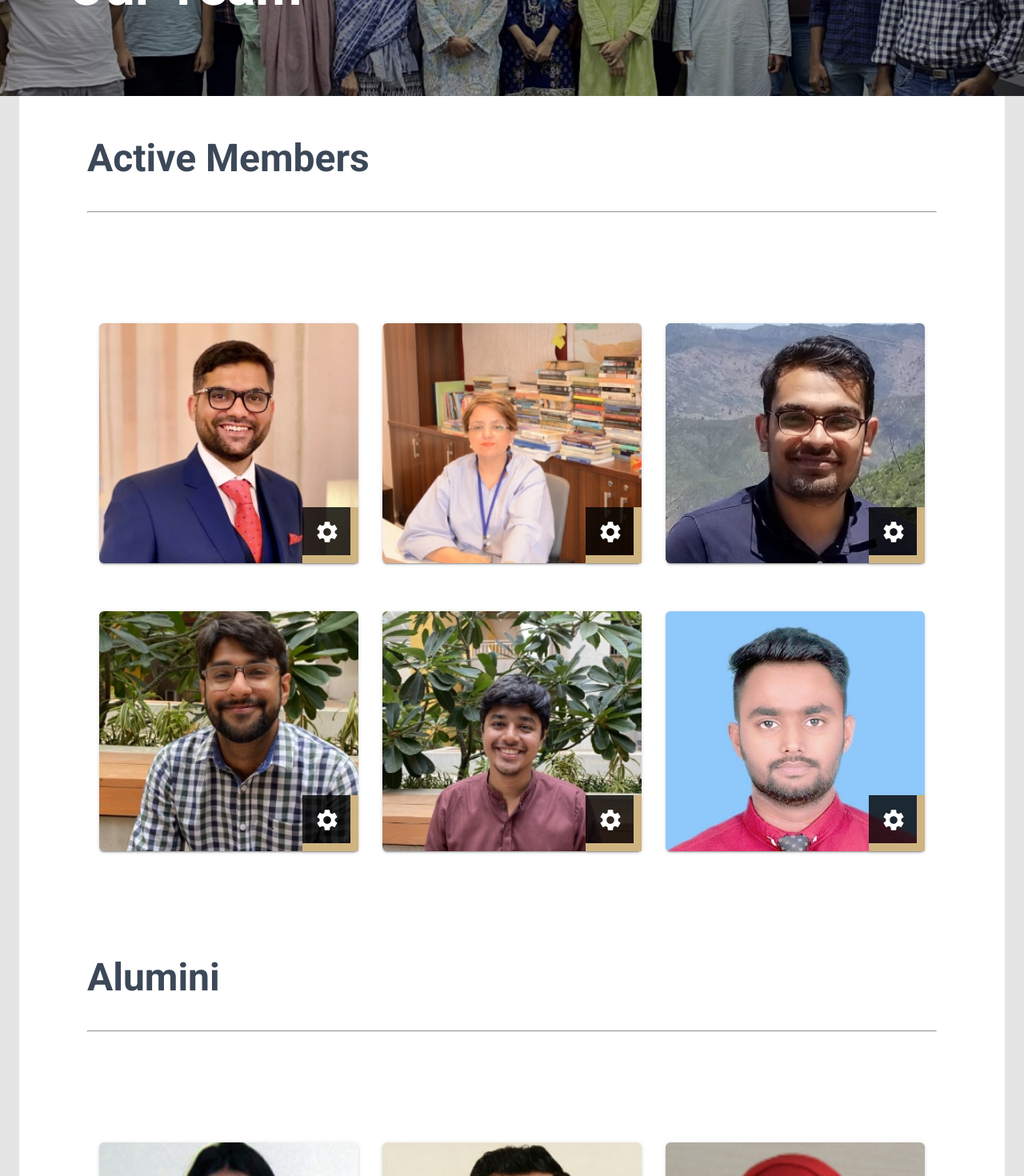
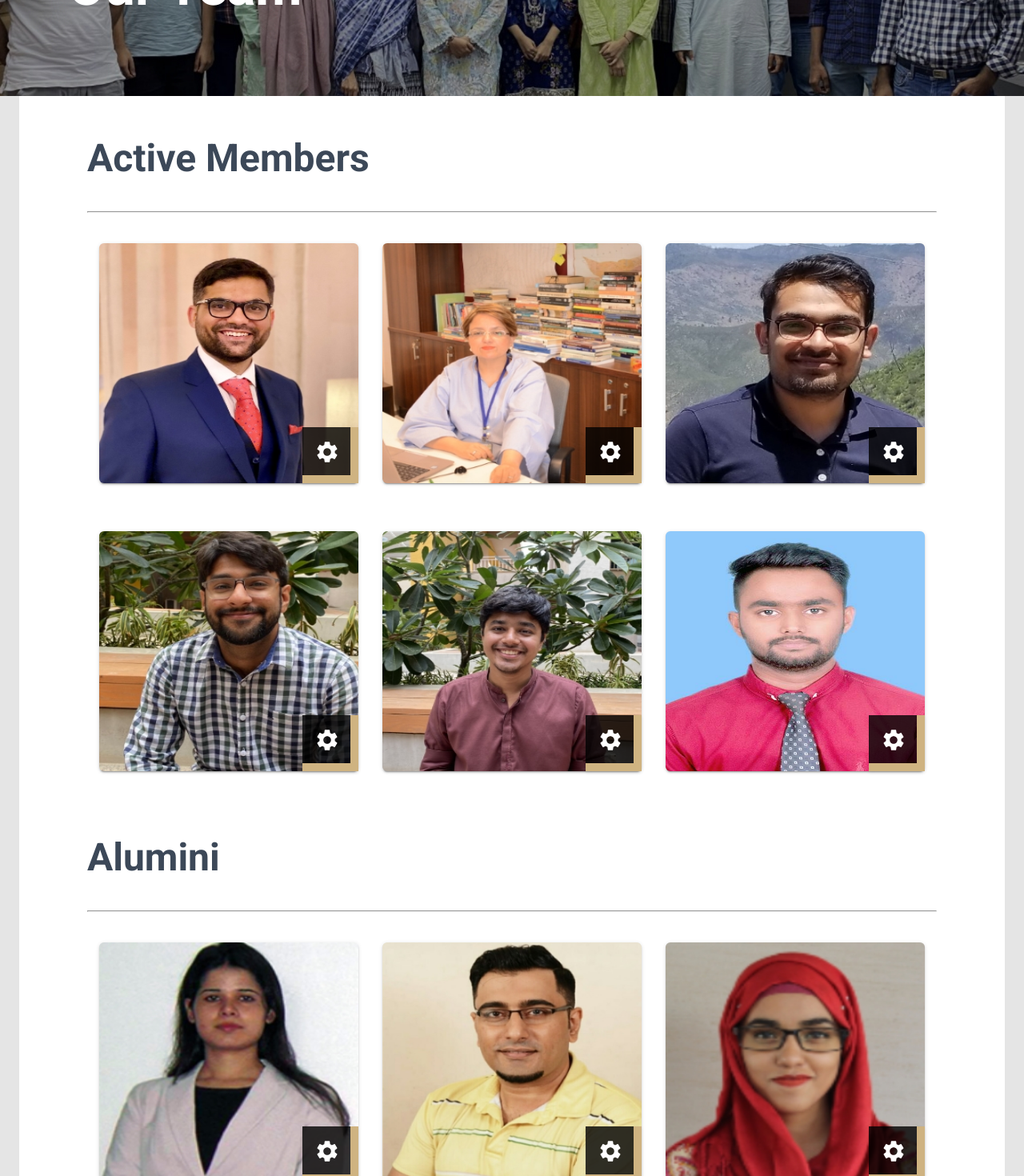
Before and after one commit to karachiwaterproject/kwp-frontend, a React (Create React App) app: page /team in a window 1280 px wide. Shown: the part 200-1670 px from the top of the page at 80% size. Built offline with nearby package versions, Linux system fonts and the light colour scheme; what google-maps-react would draw is missing.

Commit message:
Working on data visualizing page

```diff
--- a/src/views/DataPortal/Dataportal.js
+++ b/src/views/DataPortal/Dataportal.js
@@ -76,9 +76,9 @@ const Dataportal = ({ login, isAuthenticated }) => {
       </Parallax>
       <Container>
         <div className={classNames(classes.main)}>
-          <br/>
-          <br/>
-          <Container >
+          <br />
+          <br />
+          <Container>
             <Typography
               variant="h3"
               style={{ fontWeight: "bold" }}
@@ -90,7 +90,8 @@ const Dataportal = ({ login, isAuthenticated }) => {
           </Container>
           <GridContainer
             className={"main-container"}
-            style={{ padding: "0 30px 0" }}xs
+            style={{ padding: "0 30px 0" }}
+            xs
             direction="row"
           >
             <GridItem xs={12} sm={6}>
@@ -165,7 +166,7 @@ const Dataportal = ({ login, isAuthenticated }) => {
                   width: "100%",
                   background: `url(${require("assets/img/graph.jpg").default})`,
                   backgroundSize: "contain",
-                  backgroundRepeat: "no-repeat"
+                  backgroundRepeat: "no-repeat",
                 }}
               />
             </GridItem>
@@ -185,7 +186,7 @@ const Dataportal = ({ login, isAuthenticated }) => {
                 <GridContainer
                   className={classes.formContainer}
                   direction="column"
-                  style={{ width: "90%", margin: "auto" }}
+                  style={{ width: "70%", margin: "auto" }}
                 >
                   <br />
 
--- a/src/views/Node/Charts/BarChart.js
+++ b/src/views/Node/Charts/BarChart.js
@@ -45,5 +45,14 @@ export const BarChart = ({ labels, count }) => {
     ],
   };
 
-  return <Bar options={options} data={data} labels={labels} />;
+  return (
+    <div className="bar-graph" style={{ width: "430px" }}>
+      <Bar
+        style={{ height: "400px" }}
+        options={options}
+        data={data}
+        labels={labels}
+      />
+    </div>
+  );
 };
--- a/src/views/Node/Node.js
+++ b/src/views/Node/Node.js
@@ -215,20 +215,6 @@ const Node = ({ getReadings, match, reading: { readings, loading } }) => {
                   <>
                     <LineChart
                       labels={readingsData.time_sampled}
-                      data={readingsData.battery_level}
-                      ymin={0}
-                      ymax={5}
-                      heading={`Battery Level (Volts)`}
-                      min={3.3}
-                      max={4.5}
-                    />
-                    <LineChart
-                      labels={readingsData.time_sampled}
-                      data={getTimeDifference(readingsData.time_sampled)}
-                      heading={`T2 - T1`}
-                    />
-                    <LineChart
-                      labels={readingsData.time_sampled}
                       data={readingsData.flow_count}
                       heading={`Flow Count`}
                     />
@@ -252,11 +238,26 @@ const Node = ({ getReadings, match, reading: { readings, loading } }) => {
                       heading={`Temperature (C°)`}
                     />
                     <LineChart
+                      labels={readingsData.time_sampled}
+                      data={readingsData.battery_level}
+                      ymin={0}
+                      ymax={5}
+                      heading={`Battery Level (Volts)`}
+                      min={3.3}
+                      max={4.5}
+                    />
+                    <LineChart
+                      labels={readingsData.time_sampled}
+                      data={getTimeDifference(readingsData.time_sampled)}
+                      heading={`T2 - T1`}
+                    />
+                    <LineChart
                       labels={occurrences.time}
                       data={occurrences.count}
                       heading={`Data Readings Obtained`}
                     />
                     <BarChart
+                      style={{ height: "390px", width: "100%" }}
                       labels={occurrences.time}
                       count={occurrences.count}
                     />
--- a/src/views/Teams/TeamCard/TeamCard.js
+++ b/src/views/Teams/TeamCard/TeamCard.js
@@ -19,7 +19,10 @@ const TeamCard = ({ name, avatar, role, contact, details }) => {
     <Card
       variant="outlined"
       className={classes.card}
-      style={{ backgroundImage: `url(${avatar})`, backgroundSize: "cover" }}
+      style={{
+        backgroundImage: `url(${avatar})`,
+        backgroundSize: "100% 100%",
+      }}
     >
       <CardContent className={classes.cardContent + " trigger-details"}>
         <div className={classes.cardMain + " card-main"} />
--- a/src/views/Teams/Teams.js
+++ b/src/views/Teams/Teams.js
@@ -37,7 +37,7 @@ const members = [
     details:
       "project leader | research interests: water systems analysis, water pricing",
     contact: "hassaan.khan@sse.habib.edu.pk",
-    status: true
+    status: true,
   },
   {
     name: "Dr. Nausheen H. Anwar",
@@ -46,7 +46,7 @@ const members = [
     details:
       "advisor, socioeconomic studies | research interests: city and regional planning, climate change, infrastructures, inequality",
     contact: "nhanwar@iba.edu.pk",
-    status: true
+    status: true,
   },
   {
     name: "Junaid Ahmed Memon",
@@ -55,7 +55,7 @@ const members = [
     details:
       "technical lead (smart flowmeter development) | research interests: systems design, fluid flow measurement, wireless sensor networks and internet of things",
     contact: "junaid.memon@sse.habib.edu.pk",
-    status: true
+    status: true,
   },
   {
     name: "Sana Khalil",
@@ -64,7 +64,7 @@ const members = [
     details:
       "lead, water pricing | research interests: labor economics, applied econometrics, development economics",
     contact: "sana.khalil@ahss.habib.edu.pk",
-    status:false
+    status: false,
   },
   {
     name: "Dr. Moiz Anis",
@@ -73,7 +73,7 @@ const members = [
     details:
       "advisor, iot | research interests: cellular networks, internet of things, computer networking, and wireless communications.",
     contact: "moiz.anis@sse.habib.edu.pk",
-    status: false
+    status: false,
   },
   {
     name: "Abdul Rehman Soomro",
@@ -81,7 +81,7 @@ const members = [
     avatar: require("./../../assets/img/team/6.jpg").default,
     role: "flowmeter hardware development | research interests: hydroinformatics, embedded systems, water metering",
     contact: "abdul.soomro@sse.habib.edu.pk",
-    status: true
+    status: true,
   },
   {
     name: "Syed Ali Arshad",
@@ -90,7 +90,7 @@ const members = [
     details:
       "lyari study | research interests: urban planning, climate change mitigation, ecological justice",
     contact: "ali.arshad@sse.habib.edu.pk",
-    status: true
+    status: true,
   },
   {
     name: "Hiba Jamal",
@@ -99,7 +99,7 @@ const members = [
     details:
       "full stack developer | research interests: computer vision, machine learning modelling",
     contact: "hiba.jamal@habib.edu.pk",
-    status: false
+    status: false,
   },
   {
     name: "Abdul Samad",
@@ -108,7 +108,7 @@ const members = [
     details:
       "inventory control | research interests: water metering, surveys, electronic designing.",
     contact: "samad.shakir@sse.habib.edu.pk",
-    status: true
+    status: true,
   },
 ];
 
@@ -200,9 +200,9 @@ const undergraduates = [
   },
 ];
 const activeMembers = members.filter((member) => member.status);
-console.log(activeMembers)
+console.log(activeMembers);
 const aluminiMembers = members.filter((member) => member.status === false);
-console.log(aluminiMembers)
+console.log(aluminiMembers);
 
 const Teams = (props) => {
   const classes = useStyles();
@@ -225,8 +225,8 @@ const Teams = (props) => {
           <GridContainer>
             <GridItem>
               <div className={classes.brand + " brand"}>
-                <br/>
-                <br/>
+                <br />
+                <br />
                 <h1 className={classes.title}>Our Team</h1>
                 <h3 className={classes.subtitle}></h3>
               </div>
@@ -236,7 +236,10 @@ const Teams = (props) => {
       </Parallax>
       <Container>
         <div className={classNames(classes.main)}>
-        <GridContainer className={classes.mainContainer + " main-container"}>
+          <GridContainer
+            className={classes.mainContainer + " main-container"}
+            style={{ padding: "50px 100px 0" }}
+          >
             <Typography
               variant="h3"
               style={{ fontWeight: "bold", marginBottom: "30px" }}
@@ -245,9 +248,9 @@ const Teams = (props) => {
             </Typography>
             <hr style={{ width: "100%" }} />
           </GridContainer>
-          <GridContainer className={classes.mainContainer + " main-container"}>
+          <GridContainer style={{ padding: "0 100px" }}>
             {activeMembers.map(({ name, avatar, role, contact, details }) => (
-              <GridItem xs={12} sm={6} md={6} lg={4}  key={name}>
+              <GridItem xs={12} sm={6} md={6} lg={4} key={name}>
                 <TeamCard
                   name={name}
                   avatar={avatar}
@@ -258,7 +261,10 @@ const Teams = (props) => {
               </GridItem>
             ))}
           </GridContainer>
-          <GridContainer className={classes.mainContainer + " main-container"}>
+          <GridContainer
+            className={classes.mainContainer + " main-container"}
+            style={{ padding: "50px 100px 0" }}
+          >
             <Typography
               variant="h3"
               style={{ fontWeight: "bold", marginBottom: "30px" }}
@@ -267,7 +273,8 @@ const Teams = (props) => {
             </Typography>
             <hr style={{ width: "100%" }} />
           </GridContainer>
-          <GridContainer className={classes.mainContainer + " main-container"}>
+          <GridContainer style={{ padding: "0 100px" }}>
+            {" "}
             {aluminiMembers.map(({ name, avatar, role, contact, details }) => (
               <GridItem xs={12} sm={6} md={4} key={name}>
                 <TeamCard
```
